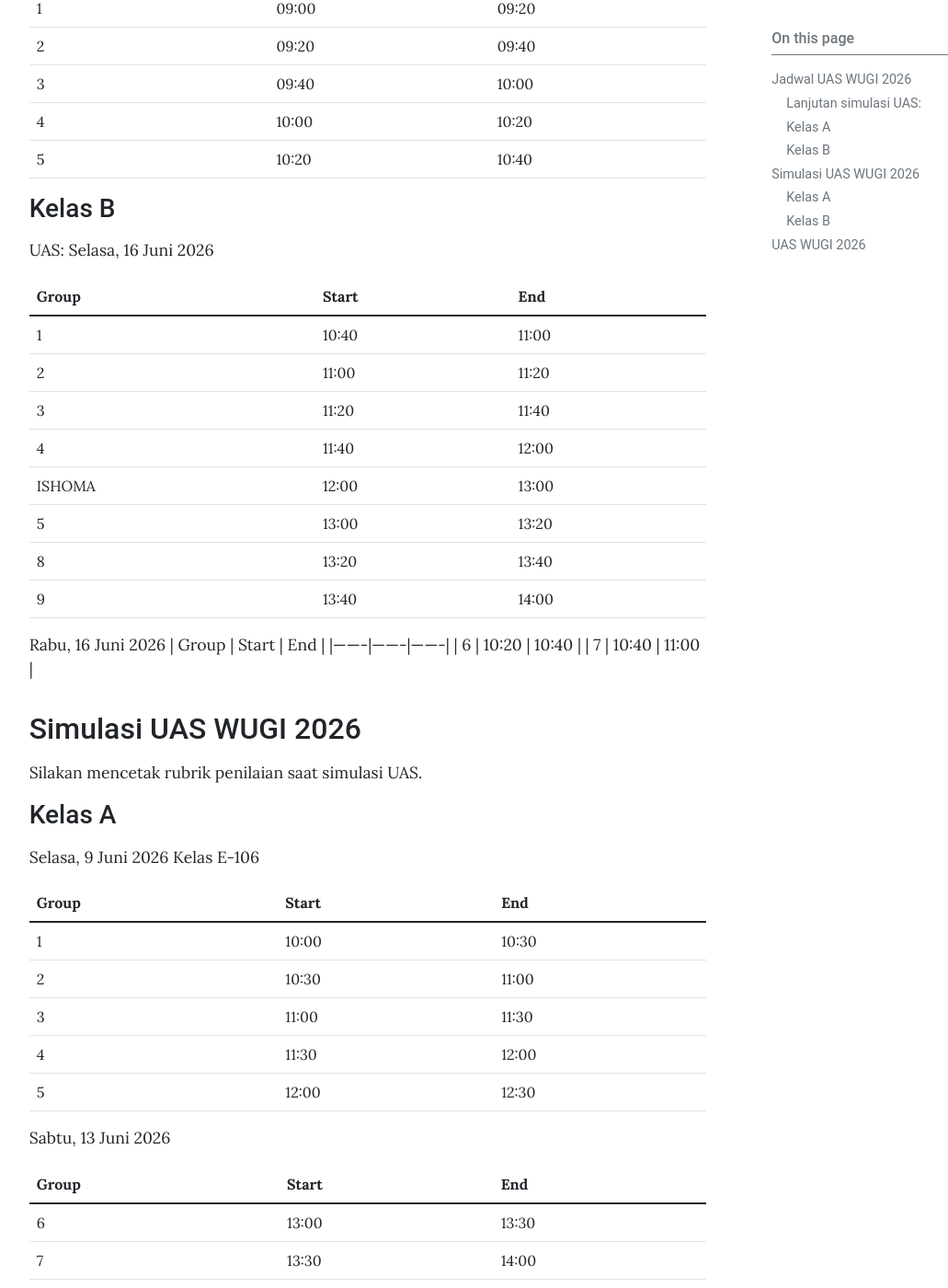
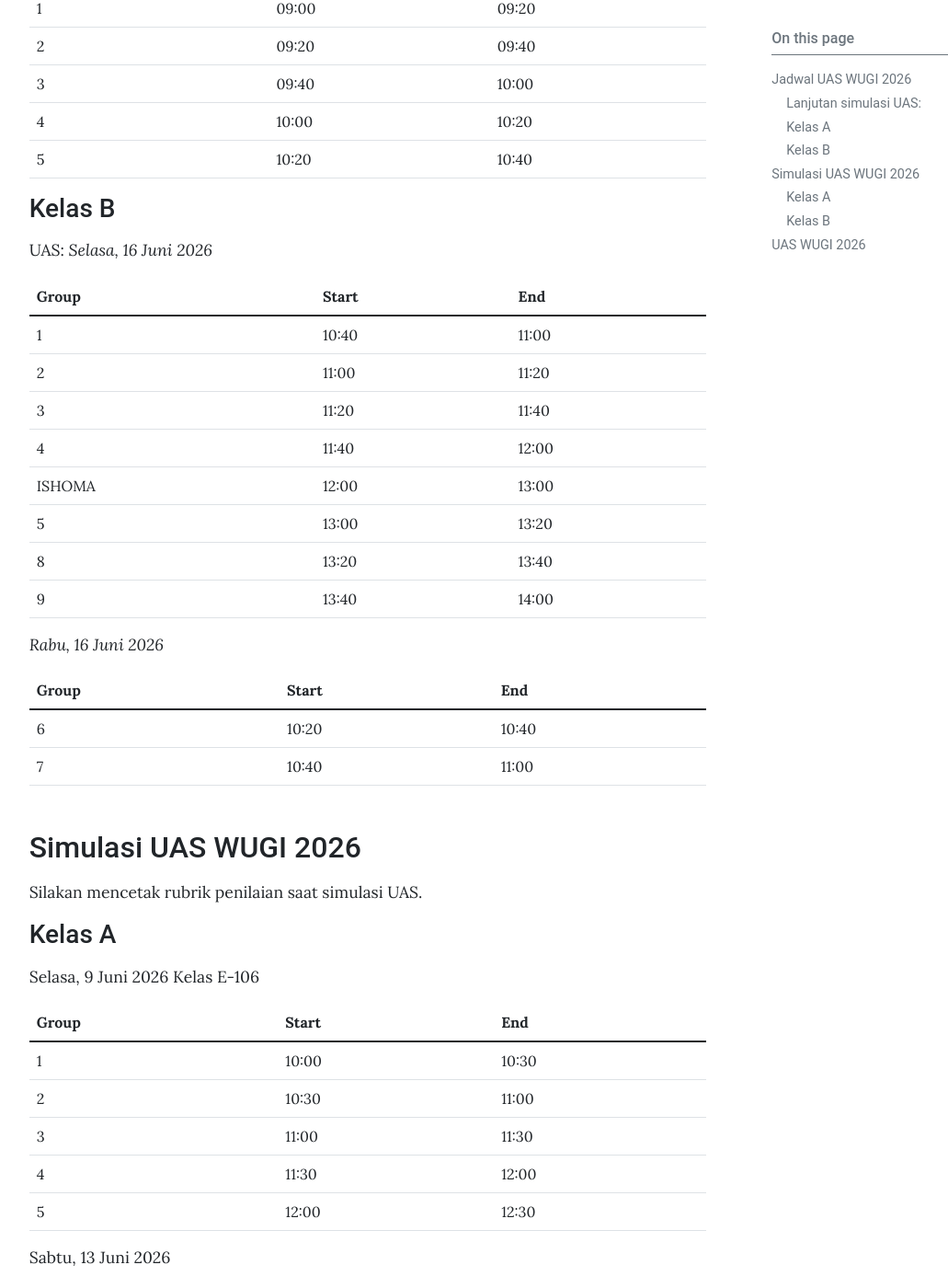
Before and after one commit to gusti-alfarisy/gusti-alfarisy.github.io, a Jekyll site: the page built from _posts/2026-05-24-final-exam-wugi-2026.md, in a window 1280 px wide and 1400 px high, scrolled down 1190 px. Shown: the whole window at 92% size, without its empty margins (74-1105 px from the left). Built offline with Jekyll 4.4.1, drawn with Linux system fonts in a browser that asks for light colours.

```diff
--- a/_posts/2026-05-24-final-exam-wugi-2026.md
+++ b/_posts/2026-05-24-final-exam-wugi-2026.md
@@ -50,7 +50,7 @@ Selasa, 16 Juni 2026
 ### Kelas B
 
 UAS:
-Selasa, 16 Juni 2026
+*Selasa, 16 Juni 2026*
 
 | Group     | Start | End   |
 |-----------|-------|-------|
@@ -63,7 +63,8 @@ Selasa, 16 Juni 2026
 | 8         | 13:20 | 13:40 |
 | 9         | 13:40 | 14:00 |
 
-Rabu, 16 Juni 2026
+*Rabu, 16 Juni 2026*
+
 | Group | Start | End   |
 |-------|-------|-------|
 | 6     | 10:20 | 10:40 |
```
